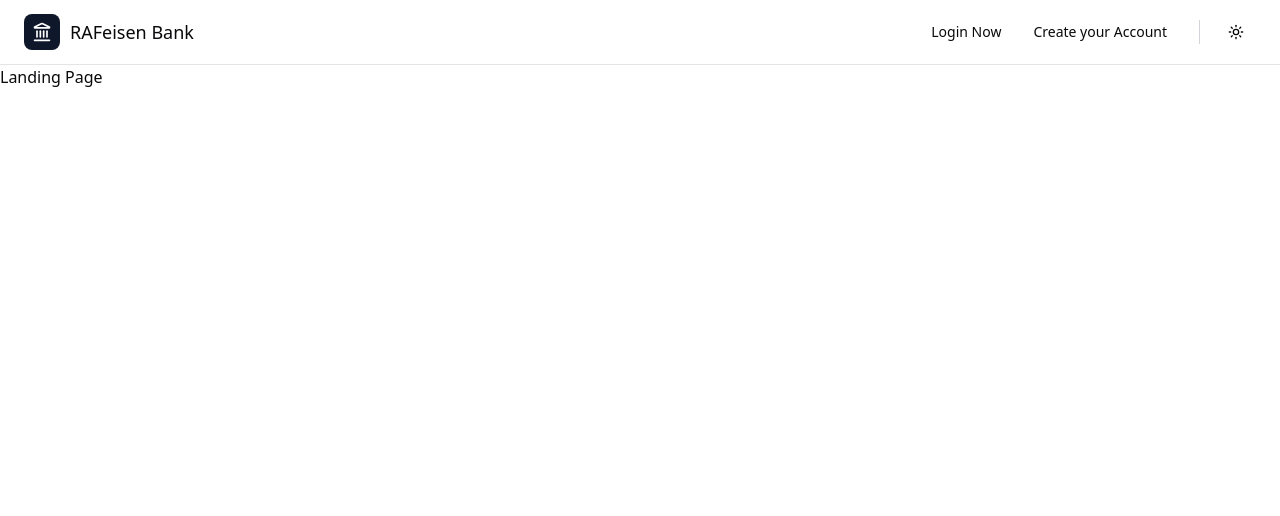
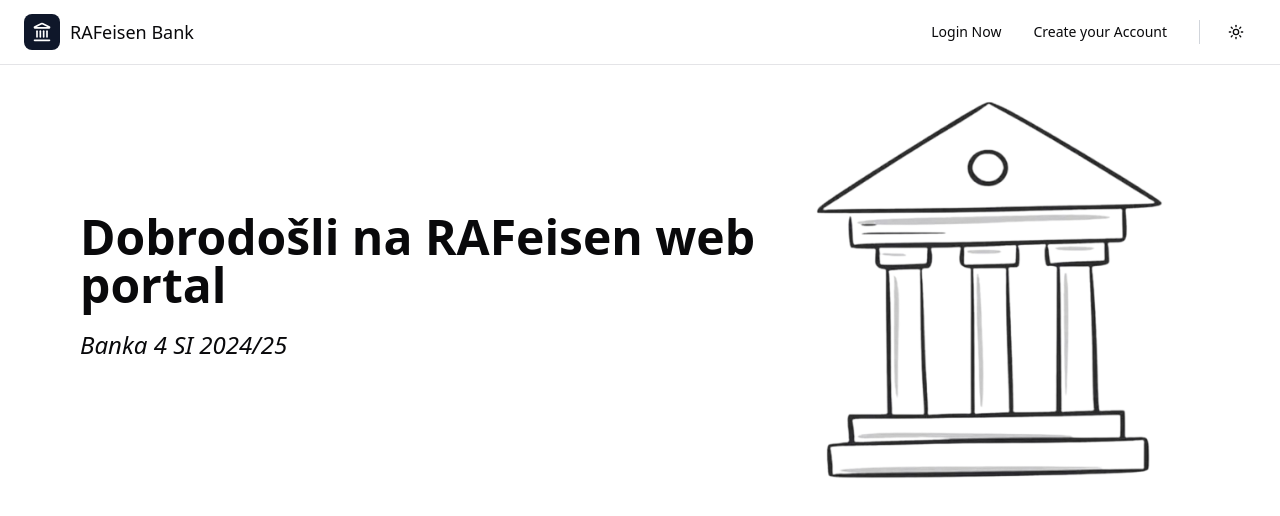
Before and after one commit to vuksijakovic/Banka-4-Frontend, a Next.js app: page / in a window 1280 px wide. Shown: the top 516 px of the page. Built offline with nearby package versions, Linux system fonts and the light colour scheme.

Commit message:
Implement landing page

```diff
--- a/src/app/page.tsx
+++ b/src/app/page.tsx
@@ -1,10 +1,43 @@
+'use client';
+import { useTheme } from 'next-themes';
+import { useEffect, useState } from 'react';
 import { AppNavigationMenu } from '@/components/ui/navbar';
+import Image from 'next/image';
+import bankimgdark from './public/bankimgdark.png';
+import bankimglight from './public/bankimglight.png';
 
 export default function Home() {
+  const { resolvedTheme } = useTheme();
+  const [mounted, setMounted] = useState(false);
+
+  useEffect(() => {
+    setMounted(true);
+  }, []);
+
+  if (!mounted) return null;
+
   return (
     <>
       <AppNavigationMenu />
-      <h1>Landing Page</h1>
+      <div className="flex flex-col md:flex-row items-center justify-between px-20 mt-3">
+        <div className="flex flex-col gap-5 text-center md:text-left">
+          <h1 className="text-4xl md:text-5xl font-semibold">
+            Dobrodošli na RAFeisen web portal
+          </h1>
+          <h3 className="text-xl md:text-2xl italic font-light">
+            Banka 4 SI 2024/25
+          </h3>
+        </div>
+        <div>
+          {resolvedTheme && (
+            <Image
+              alt="bankaimg"
+              src={resolvedTheme === 'dark' ? bankimgdark : bankimglight}
+              priority
+            />
+          )}
+        </div>
+      </div>
     </>
   );
 }
```
Also changed, not shown: src/app/public/bankimgdark.png (added), src/app/public/bankimglight.png (added).
